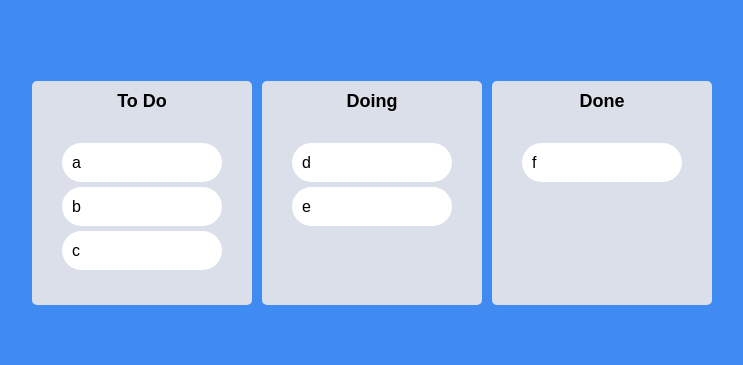
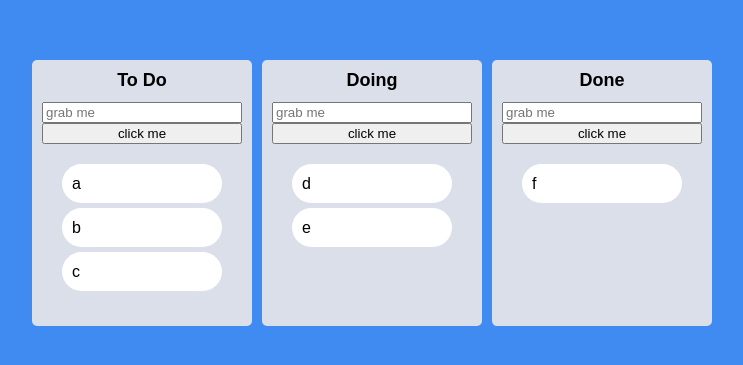
Before and after one commit to Kim-Hyeong-joon/ReactJS-Trello-Clone, a React (Create React App) app: page / in a window 1280 px wide. Shown: the part 207-572 px from the top of the page, without its empty margins (268-1011 px from the left). Built offline with nearby package versions, Linux system fonts and the light colour scheme.

Commit message:
#7.13 Refs

```diff
--- a/src/Components/Board.tsx
+++ b/src/Components/Board.tsx
@@ -1,3 +1,4 @@
+import { useRef } from "react";
 import { Droppable } from "react-beautiful-dnd";
 import styled from "styled-components";
 import DragabbleCard from "./DragabbleCard";
@@ -42,9 +43,15 @@ interface IBoard {
 }
 
 function Board({ toDos, boardId }: IBoard) {
+  const inputRef = useRef<HTMLInputElement>(null);
+  const onClick = () => {
+    inputRef.current?.focus();
+  };
   return (
     <Wrapper>
       <Title>{boardId}</Title>
+      <input ref={inputRef} placeholder="grab me" />
+      <button onClick={onClick}>click me</button>
       <Droppable droppableId={boardId}>
         {(magic, info) => (
           <Area
```
